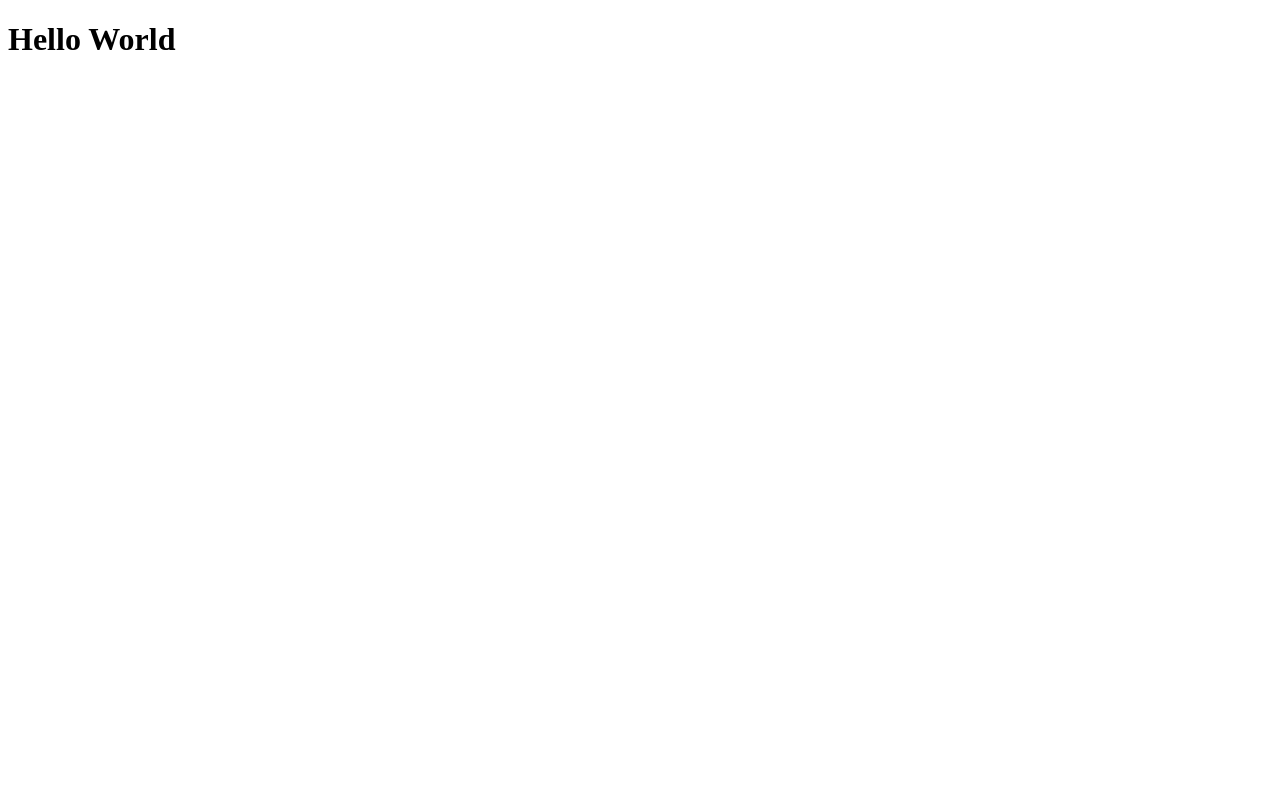
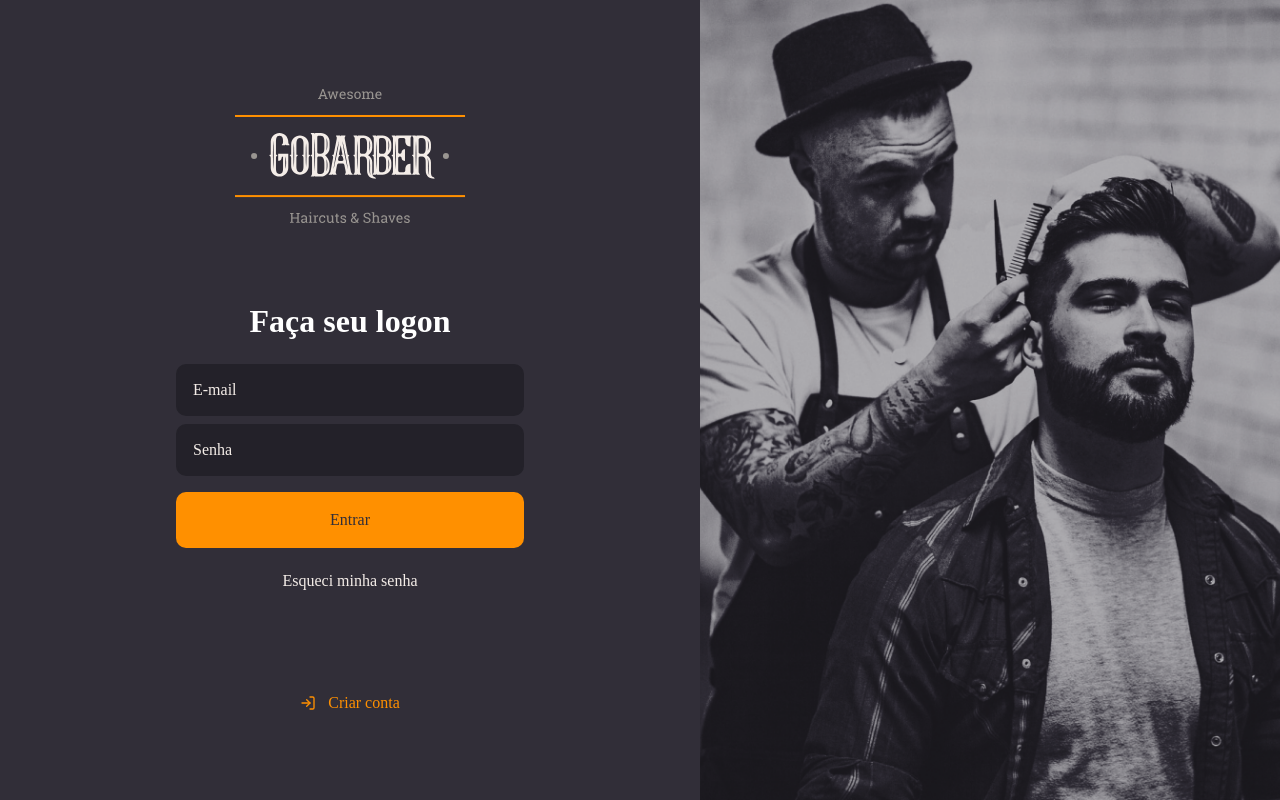
Before and after one commit to Brenox889/GoBarber, a React (Create React App) app in the folder web/: page / in a window 1280 px wide. Built offline with nearby package versions, Linux system fonts and the light colour scheme.

Commit message:
feat: import SignIn page and GlobalStyles

```diff
--- a/web/src/App.tsx
+++ b/web/src/App.tsx
@@ -1,8 +1,13 @@
 import React from 'react';
 
-function App() {
-  return <h1>Hello World</h1>
+import GlobalStyle from './styles/global';
+import SignIn from './pages/SignIn';
 
-}
+const App: React.FC = () => (
+  <>
+    <SignIn />
+    <GlobalStyle />
+  </>
+);
 
 export default App;
```
